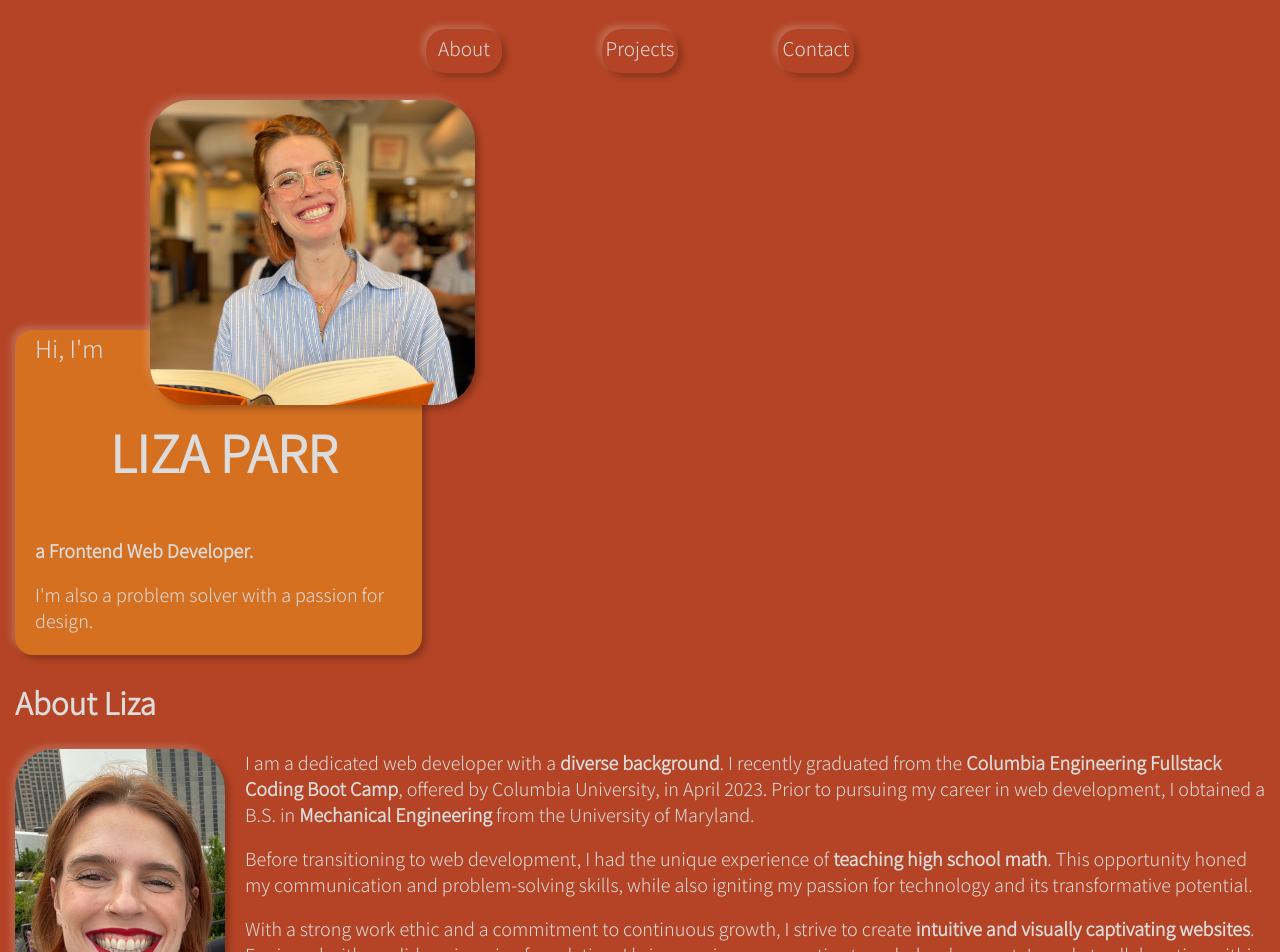
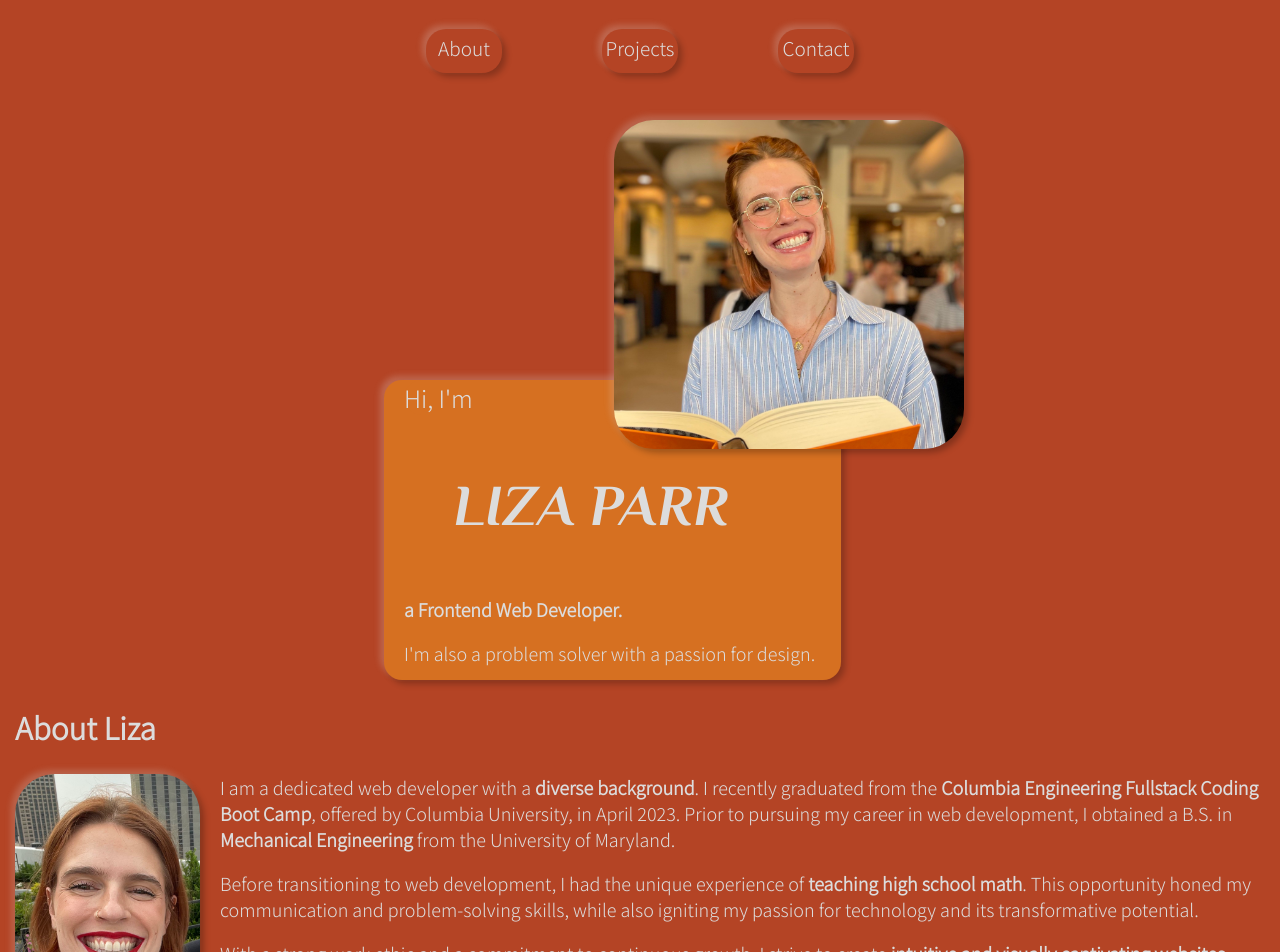
Before and after one commit to lparr30/portfolio, a React (Create React App) app: page / in a window 1280 px wide. Shown: the top 952 px of the page. Built offline with nearby package versions, Linux system fonts and the light colour scheme.

Commit message:
media queries done

```diff
--- a/public/index.html
+++ b/public/index.html
@@ -28,6 +28,7 @@
     <link rel="preconnect" href="https://fonts.googleapis.com">
     <link rel="preconnect" href="https://fonts.gstatic.com" crossorigin>
     <link href="https://fonts.googleapis.com/css2?family=Noto+Sans+KR:wght@300&family=Poppins:wght@200&display=swap" rel="stylesheet">
+    <link href="https://fonts.googleapis.com/css2?family=Lilita+One&family=Philosopher:ital,wght@0,400;1,700&display=swap" rel="stylesheet">
     <!-- google fonts link -->
 
     <title>Liza Parr's Portfolio</title>
--- a/src/App.css
+++ b/src/App.css
@@ -4,11 +4,11 @@
   --orangeShadow: -4px -4px 6px rgba(251, 140, 36, 0.657), 4px 4px 6px rgba(0, 0, 0, 0.506);
   --introBackground: rgb(214, 112, 33);
   --corners: 18px;
+  --introFont: 'Philosopher', sans-serif;
 }
 
 * {
   font-family: 'Noto Sans KR', sans-serif;
-  color: rgb(0, 0, 0);
   color: rgb(220, 220, 220);
   background-color: rgb(180, 68, 37);
 }
@@ -44,11 +44,11 @@ p.buttons:hover {
 }
 
 #picture {
-  width: 250px;
+  width: 210px;
   height: auto;
   border-radius: 40px;
-  margin-left: 115px;
-  margin-right: 12px;
+  margin-top: 20px;
+  margin-left: 38vw;
   position: absolute;
   box-shadow: var(--bigShadow);
 }
@@ -57,9 +57,10 @@ p.buttons:hover {
   box-shadow: var(--neuShadow);
   border-radius: var(--corners);
   background-color: var(--introBackground);
-  width: 300px;
+  width: 270px;
   height: 275px;
   margin-top: 175px;
+  margin-left: 10vw;
   padding-left: 12px;
   padding-right: 12px;
 }
@@ -71,9 +72,11 @@ p.buttons:hover {
 }
 
 #second {
-  font-size: 2.5em;
-  margin-left: 1.5em;
-  background-color: var(--introBackground)
+  font-size: 45px;
+  margin-left: 49px;
+  background-color: var(--introBackground);
+  font-style: italic;
+  font-family: var(--introFont);
 }
 
 #third {
@@ -161,13 +164,29 @@ p.buttons:hover {
 
 .contactStyleAlt {
   position: absolute;
-  margin-left: -90px;
+  margin-left: -100px;
   font-style: italic;
 }
 
 #footer {
   padding-bottom: 10px;
   text-align: center;
+}
+
+@media (min-width: 482px) {
+  #picture {
+    width: 230px;
+    height: auto;
+    margin-left: 45vw;
+  }
+
+  .intro {
+    width: 300px;
+    height: 275px;
+    margin-top: 180px;
+    padding-left: 15px;
+    margin-left: 22vw;
+  }
 }
 
 @media (min-width: 769px) {
@@ -191,8 +210,7 @@ p.buttons:hover {
   #picture {
     width: 325px;
     height: auto;
-    margin-left: 150px;
-    margin-right: 12px;
+    margin-left: 42vw;
   }
 
   .intro {
@@ -200,6 +218,7 @@ p.buttons:hover {
     height: 325px;
     margin-top: 230px;
     padding-left: 20px;
+    margin-left: 25vw;
   }
 
   p.font {
@@ -207,7 +226,7 @@ p.buttons:hover {
   }
 
   #second {
-    font-size: 50px;
+    font-size: 58px;
   }
 
   #aboutSection {
@@ -227,6 +246,10 @@ p.buttons:hover {
     font-size: var(--bigFont);
   }
 
+  #sky {
+    width: 670px;
+  }
+
   #night {
     width: 325px;
     margin-right: 18px;
@@ -234,8 +257,6 @@ p.buttons:hover {
 
   #beach {
     width: 325px;
-    margin-left: 18px;
-    margin-top: 13px;
   }
 
   #bigScreens {
@@ -260,3 +281,24 @@ p.buttons:hover {
     width: 40px;
   }
 }
+
+@media (min-width: 1025px) {
+  #picture {
+    width: 350px;
+    height: auto;
+    margin-left: 48vw;
+  }
+
+  .intro {
+    width: 425px;
+    height: 300px;
+    margin-top: 280px;
+    margin-left: 30vw;
+  }
+}
+
+@media (min-width: 1201px) {
+  #aboutPicture {
+    width: 185px;
+  }
+}
```
